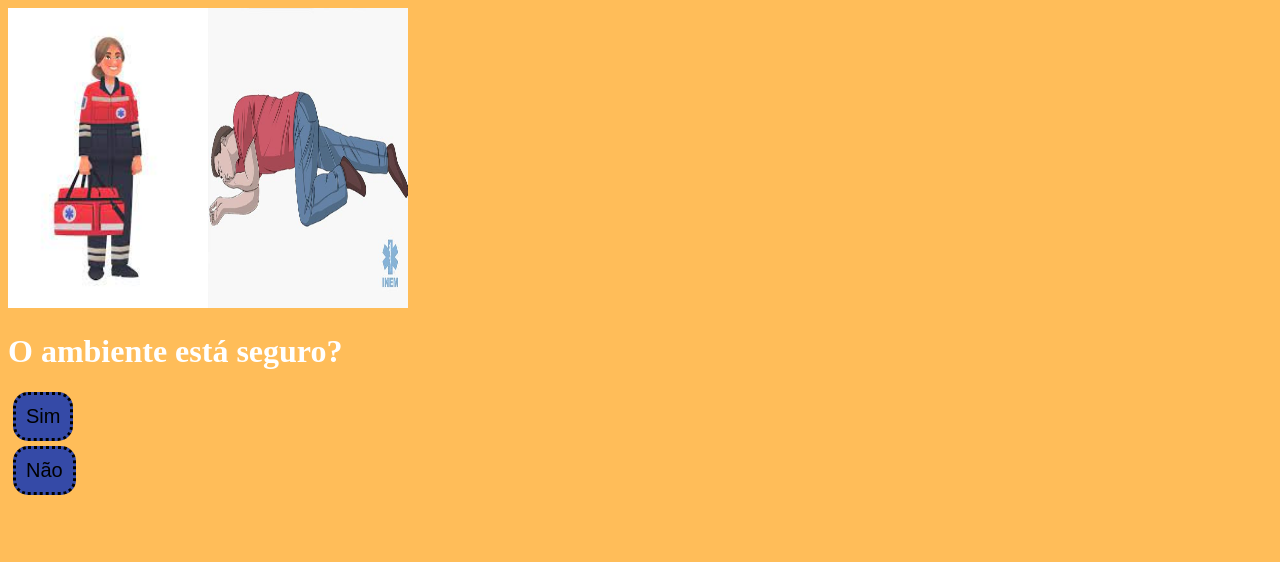
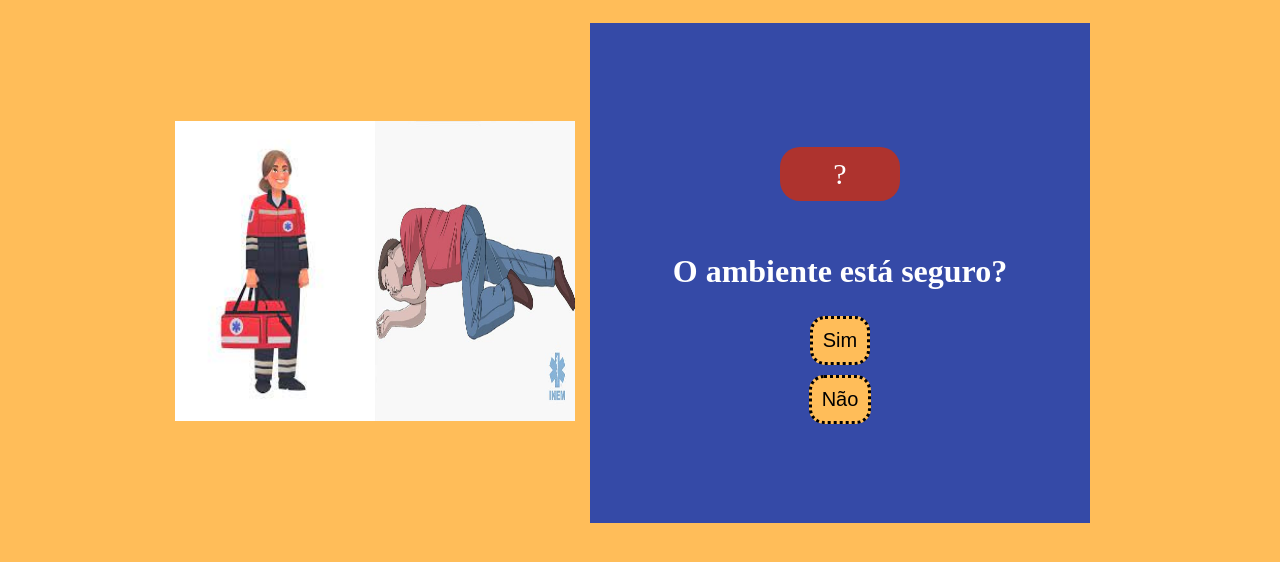
Before and after one commit to tainamiranda2/salvando-vidas, a React (Vite) app: page /cadastro/QuizOne in a window 1280 px wide. Shown: the top 562 px of the page. Built offline with nearby package versions, Linux system fonts and the light colour scheme.

Commit message:
melhorando as paginas

```diff
--- a/src/App.css
+++ b/src/App.css
@@ -65,12 +65,38 @@ color: #ae332e;
   border-style: solid;
   border-color: #fff transparent transparent transparent;
 }
-/*css do jogo*/
-.container {
-  text-align: center;
-  padding: 20px;
+/*css do quiz*/
+.quadrado-quiz{
+  display: flex;
+  align-items: center; /* Alinha os itens verticalmente ao centro */
+  justify-content: center;
 
 }
+.quadrado-constainer{
+  background: #354aa7;
+width: 500px;
+align-items: center;
+height: 500px; /* Ajuste conforme necessário */
+  display: flex;
+  flex-direction: column;
+  justify-content: center; /* Centraliza verticalmente */
+  align-items: center;
+  margin: 15px;
+}
+.quadrado-constainer button{
+  background: #ffbd59;
+}
+.quadrado-constainer .questao{
+ background: #ae332e;
+ border-radius: 20px;
+ padding: 10px;
+ width: 100px;
+ font-size: 30px;
+ text-align: center;
+}
+
+/*css do jogo*/
+
 
 /*formulario*/
 form {
@@ -116,22 +142,17 @@ select {
 }
 
 /*css da fase*/
-.fase-one-container {
-
-  text-align: center;
-}
-
-
-.container {
+.container-fase {
   max-width: 600px;
   margin: 0 auto;
+  background: #ae332e;
 }
 
 .images-container {
   display: flex;
   flex-wrap: wrap;
   justify-content: center;
-  background: #354aa7;
+
 }
 
 .image-item {
--- a/src/pages/jogo/FaseOne.jsx
+++ b/src/pages/jogo/FaseOne.jsx
@@ -18,7 +18,8 @@ export const FaseOne = () => {
   const [selectedImages, setSelectedImages] = useState([]);
   const [images, setImages] = useState([]);
   const [showResults, setShowResults] = useState(false);
- // const correctAnswers = ['luva', 'escova'];
+ const [avisoCerto, setAvisoCerto]=useState("C");
+ const [avisoErrado, setAvisoErrado]=useState("E");
   const correctAnswers = ['/src/img/luva.png', '/src/img/escova.png'];
 
   useEffect(() => {
@@ -42,20 +43,14 @@ export const FaseOne = () => {
   const handleNextClick = () => {
     // Verifique as respostas e navegue para a próxima página
     const isCorrect = selectedImages.every((selectedImage) => correctAnswers.includes(selectedImage));
-   // console.log('isCorrect:', isCorrect);
-    //console.log('selectedImages:', selectedImages);
 
     if (isCorrect) {
       setShowResults(true);
-      // Adicione lógica de navegação para a próxima página
       navigate('/JogoOne');
 
     } else {
       setShowResults(true);
-      // Adicione lógica para lidar com resposta incorreta, se necessário
-      alert("Tente novamente!")
-     // navigate('/FaseOne');
-   //  window.location.reload();
+
    setSelectedImages([])
     }
   };
@@ -74,9 +69,10 @@ export const FaseOne = () => {
     <div className="fase-one-container">
       <h1>Salvados vidas</h1>
       <h2>Fase 1</h2>
-
-      <div className="container">
-        <p className="balao">Tenho algumas coisas disponíveis na mochila para nossa segurança.</p>
+      <p className="balao">Tenho algumas coisas disponíveis na mochila para nossa segurança.</p>
+      <div className="container-fase">
+        <p>{avisoCerto}</p>
+        <p>{avisoErrado}</p>
         <div className="images-container">
           {images.map((image, index) => (
             <img
@@ -87,6 +83,7 @@ export const FaseOne = () => {
               onClick={() => handleImageClick(image)}
             />
           ))}
+
         </div>
       </div>
       <button className="button-next" onClick={handleNextClick}>
--- a/src/pages/jogo/QuizOne.jsx
+++ b/src/pages/jogo/QuizOne.jsx
@@ -1,5 +1,5 @@
 
-//import { useState } from 'react';
+import { useState } from 'react';
 import { useNavigate } from 'react-router-dom';
 import homem from '../../img/homem.jpg';
 import vitoria from '../../img/vitoria.jpg';
@@ -7,7 +7,7 @@ import vitoria from '../../img/vitoria.jpg';
 
 export const QuizOne = () => {
  const navigate = useNavigate();
-
+ const [aviso, setAviso]=useState("?");
 //  const [isSceneSafe, setIsSceneSafe] = useState(null);
 
   const handleEvaluateScene = (dado) => {
@@ -15,20 +15,23 @@ export const QuizOne = () => {
       // Leva para a página se o ambiente estiver seguro
       navigate('/FaseOne');
     } else{
-      alert("Avalie novamente a cena!")
+      setAviso("X")
     }
   };
 
   return (
-    <>
+    <div className='quadrado-quiz'>
     <div className="img-container">
-      <img src={vitoria} className="img3" alt="Descrição da Imagem" />
-      <img src={homem} className="img3" alt="Descrição da Imagem" />
+        <img src={vitoria} className="img3" alt="Descrição da Imagem" />
+   <img src={homem} className="img3" alt="Descrição da Imagem" />
       </div>
 
+      <div className='quadrado-constainer'>
+        <p className='questao'>{aviso}</p>
       <h1>O ambiente está seguro?</h1>
       <button onClick={() => handleEvaluateScene(true)}>Sim</button>
       <button onClick={() => handleEvaluateScene(false)}>Não</button>
-      </>
+      </div>
+      </div>
   );
 };
```
